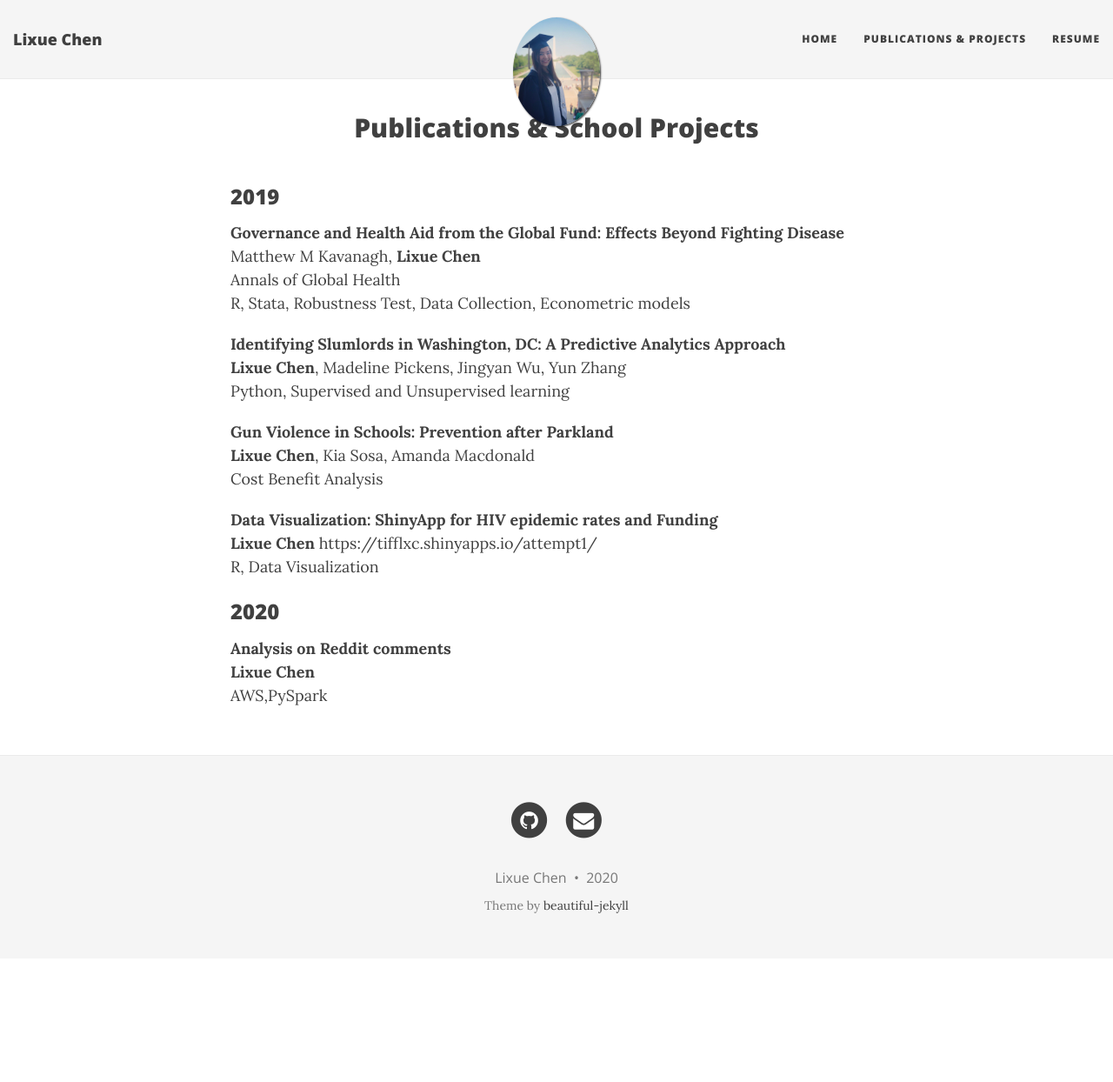
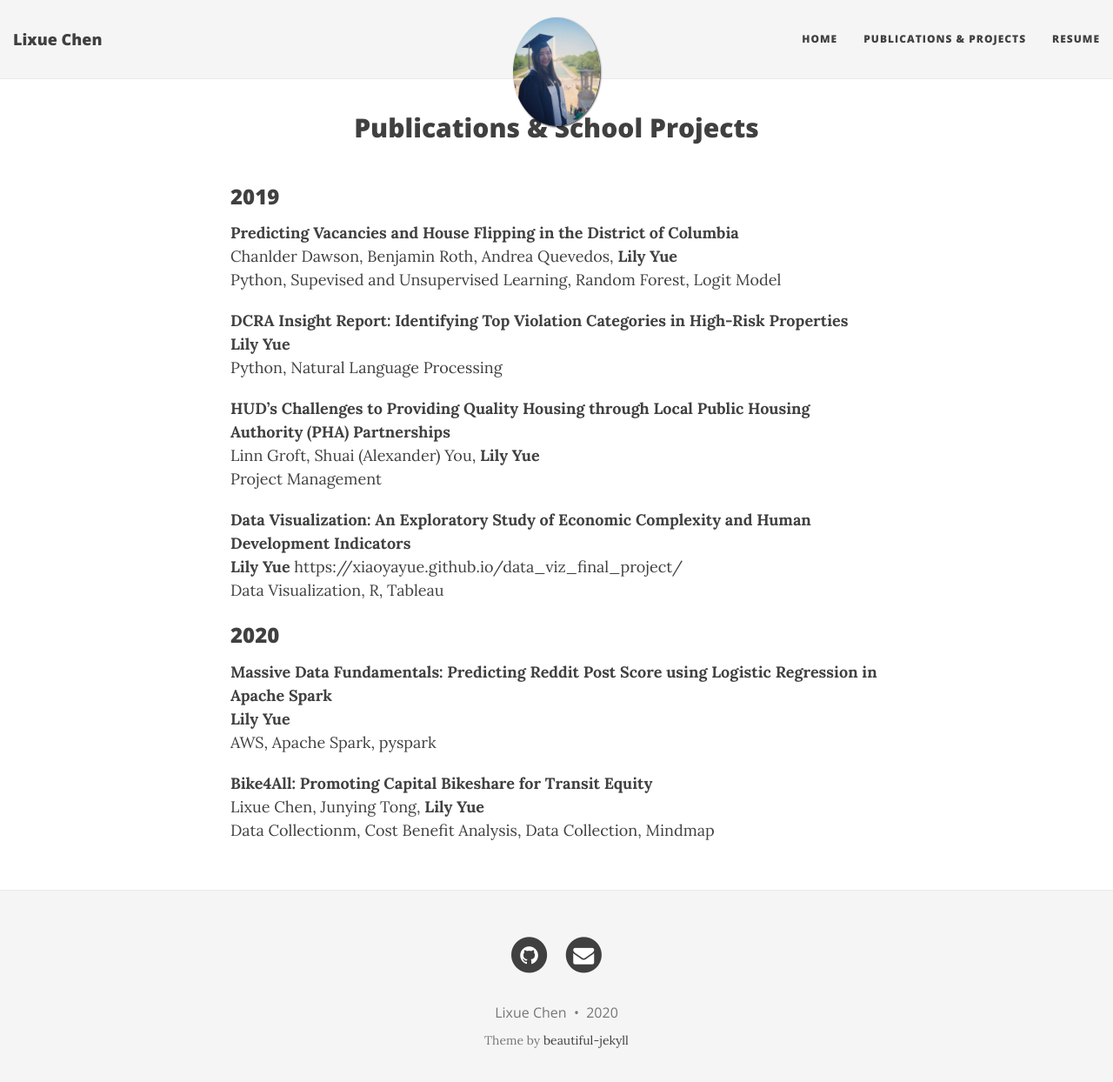
Before and after one commit to xiaoyayue/xiaoyayue.github.io, a Jekyll site: the page built from publications & projects.md, in a window 1280 px wide and 1257 px high. Shown: the top 1244 px of the window at 87% size. Built offline with Jekyll 4.4.1, drawn with Linux system fonts in a browser that asks for light colours; nearby versions of some CDN libraries.

Commit message:
Update publications & projects.md

```diff
--- a/publications & projects.md
+++ b/publications & projects.md
@@ -2,8 +2,6 @@
 layout: page
 title: Publications & School Projects
 ---
-
-
 
 <h3>
     <a name='2019'></a> 2019
@@ -11,38 +9,37 @@ title: Publications & School Projects
 <div class="media">
     <div class="media-body">
        <p class="media-heading">
-          <strong>Governance and Health Aid from the Global Fund: Effects Beyond Fighting Disease
-</strong><br />
-          Matthew M Kavanagh, <b>Lixue Chen</b><br />
-          Annals of Global Health <br />
-          R, Stata, Robustness Test, Data Collection, Econometric models <br />
+          <strong>Predicting Vacancies and House Flipping in the District of Columbia</strong><br />
+          Chanlder Dawson, Benjamin Roth,  Andrea Quevedos, <b>Lily Yue </b> <br />
+          Python, Supevised and Unsupervised Learning, Random Forest, Logit Model <br />
        </p>
     </div>
 </div>
 <div class="media">
     <div class="media-body">
        <p class="media-heading">
-          <strong>Identifying Slumlords in Washington, DC: A Predictive Analytics Approach</strong><br />
-          <b>Lixue Chen</b>, Madeline Pickens, Jingyan Wu, Yun Zhang <br />
-          Python, Supervised and Unsupervised learning <br />
+          <strong>DCRA Insight Report: Identifying Top Violation Categories in High-Risk Properties</strong><br />
+          <b>Lily Yue </b> <br />
+          Python, Natural Language Processing <br />
        </p>
     </div>
 </div>
 <div class="media">
     <div class="media-body">
        <p class="media-heading">
-          <strong>Gun Violence in Schools: Prevention after Parkland</strong><br />
-          <b>Lixue Chen</b>, Kia Sosa, Amanda Macdonald <br />
-          Cost Benefit Analysis <br />
+          <strong>HUD’s Challenges to Providing Quality Housing through Local Public Housing Authority (PHA) Partnerships
+</strong><br />
+           Linn Groft, Shuai (Alexander) You, <b>Lily Yue</b><br />
+          Project Management <br />
        </p>
     </div>
 </div>
 <div class="media">
     <div class="media-body">
        <p class="media-heading">
-          <strong>Data Visualization: ShinyApp for HIV epidemic rates and Funding</strong><br />
-          <b>Lixue Chen</b> https://tifflxc.shinyapps.io/attempt1/ <br />
-          R, Data Visualization <br />
+          <strong>Data Visualization: An Exploratory Study of Economic Complexity and Human Development Indicators</strong><br />
+          <b>Lily Yue</b> https://xiaoyayue.github.io/data_viz_final_project/ <br />
+          Data Visualization, R, Tableau<br />
        </p>
     </div>
 </div>
@@ -53,9 +50,18 @@ title: Publications & School Projects
 <div class="media">
     <div class="media-body">
        <p class="media-heading">
-          <strong>Analysis on Reddit comments</strong><br />
-          <b>Lixue Chen</b> <br />
-          AWS,PySpark <br />
+          <strong>Massive Data Fundamentals: Predicting Reddit Post Score using Logistic Regression in Apache Spark</strong><br />
+          <b>Lily Yue</b> <br />
+          AWS, Apache Spark, pyspark <br />
        </p>
     </div>
 </div>
+<div class="media">
+    <div class="media-body">
+       <p class="media-heading">
+          <strong>Bike4All: Promoting Capital Bikeshare for Transit Equity</strong><br />
+          Lixue Chen, Junying Tong, <b>Lily Yue</b><br />
+          Data Collectionm, Cost Benefit Analysis, Data Collection, Mindmap <br />
+       </p>
+    </div>
+</div>
```
